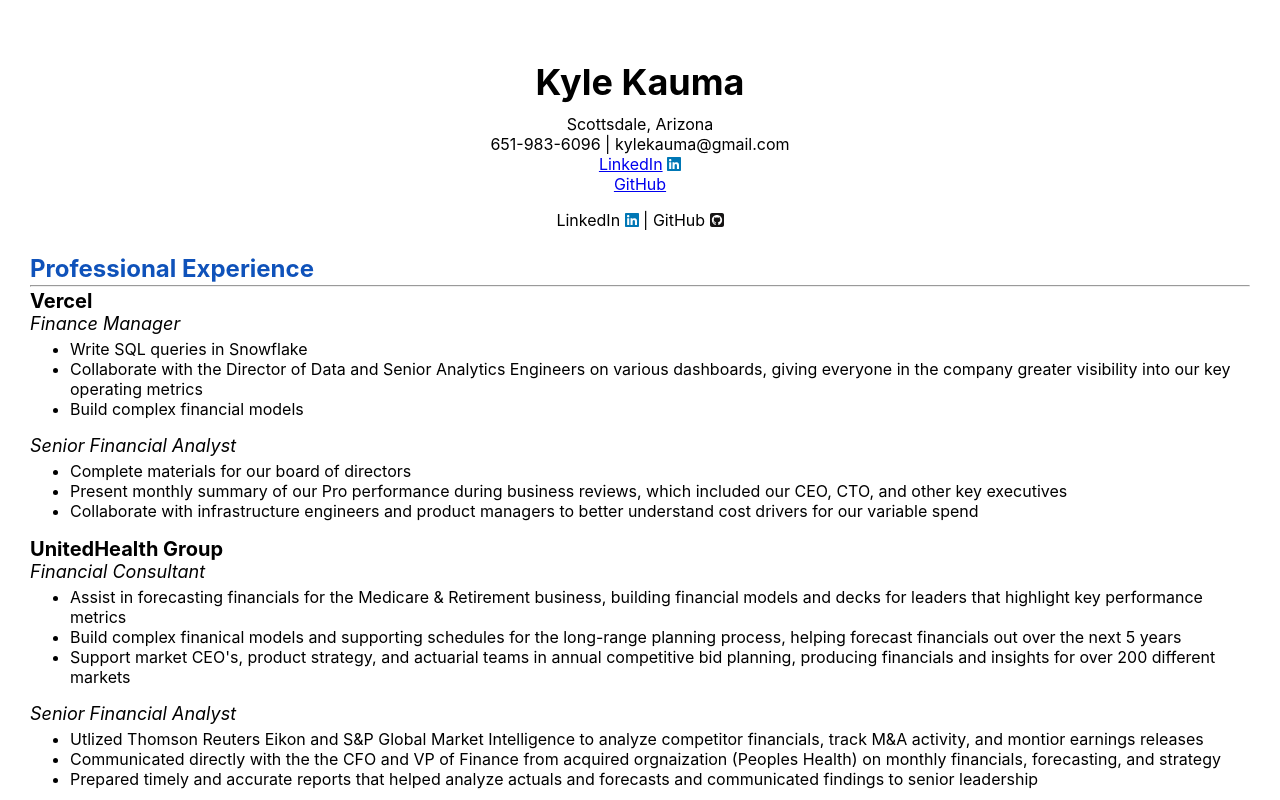
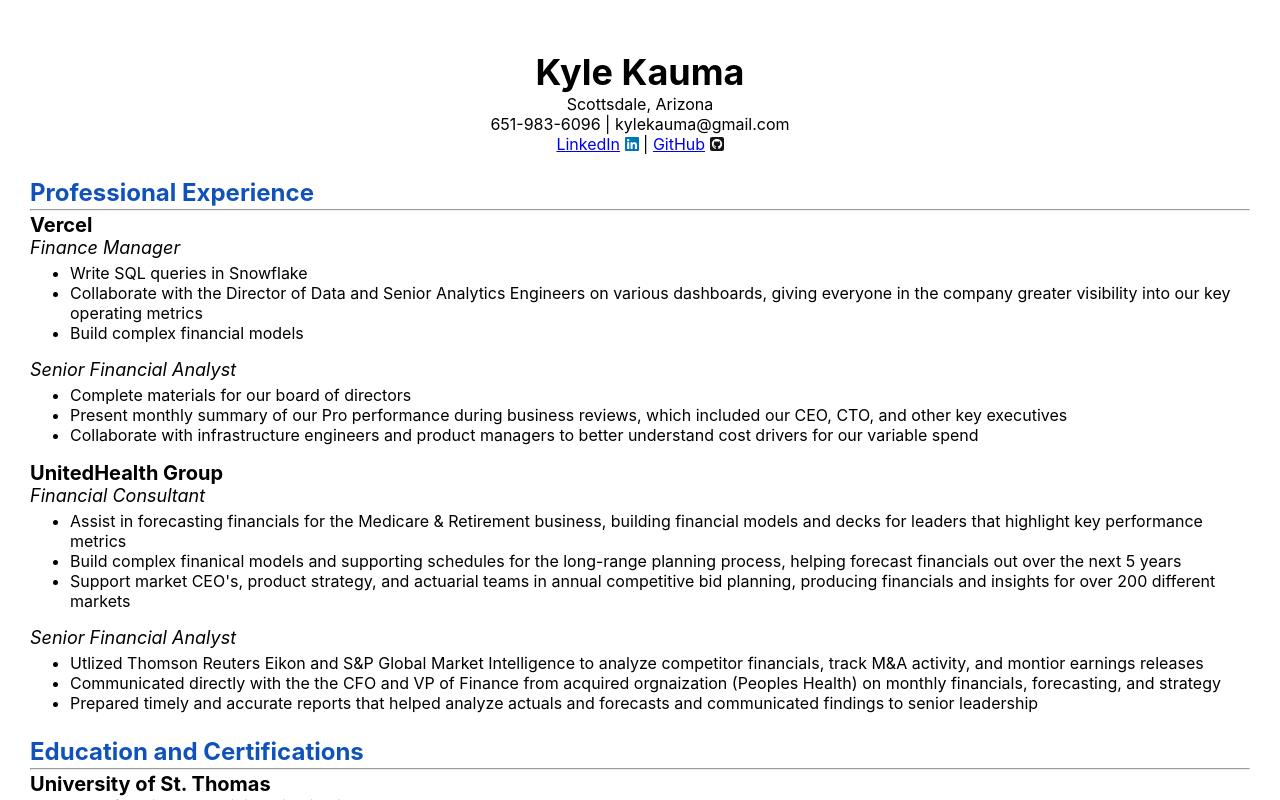
Before and after one commit to kkauma/aws-cloud-resume, a React (Create React App) app: page / in a window 1280 px wide. Shown: the top 800 px of the page. Built offline with nearby package versions, Linux system fonts and the light colour scheme.

Commit message:
fix spacing for social media icons, remove margin below name

```diff
--- a/src/components/Header.css
+++ b/src/components/Header.css
@@ -5,11 +5,11 @@
 h1 {
   margin-bottom: 0px;
   font-size: 36px;
-  margin-top: 60px;
+  margin-top: 50px;
 }
 
 .location {
-  margin-top: 10px;
+  margin-top: 0px;
   margin-bottom: 0px;
 }
 
@@ -34,3 +34,7 @@
 .github-logo {
   color: #171515;
 }
+
+.social-media {
+  margin-top: 0px;
+}
--- a/src/components/Header.js
+++ b/src/components/Header.js
@@ -10,19 +10,14 @@
 
         <p className="location">Scottsdale, Arizona</p>
         <p className="contact-info">651-983-6096 | kylekauma@gmail.com</p>
-        <p className="linkedin">
-          <a href="https://www.linkedin.com/in/kylekauma/">LinkedIn</a>{" "}
-          <span>
-            <FontAwesomeIcon icon={faLinkedin} className="linkedin-logo" />
-          </span>
-        </p>
-        <p className="github">
-          <a href="https://github.com/kkauma">GitHub</a>
-        </p>
         <p className="social-media">
-          LinkedIn{" "}
-          <FontAwesomeIcon icon={faLinkedin} className="linkedin-logo" /> |
-          GitHub{" "}
+          <a href="https://www.linkedin.com/in/kylekauma/" target="_blank">
+            LinkedIn
+          </a>{" "}
+          <FontAwesomeIcon icon={faLinkedin} className="linkedin-logo" /> |{" "}
+          <a href="https://github.com/kkauma" target="_blank">
+            GitHub
+          </a>{" "}
           <FontAwesomeIcon icon={faSquareGithub} className="github-logo" />
         </p>
       </div>
```
